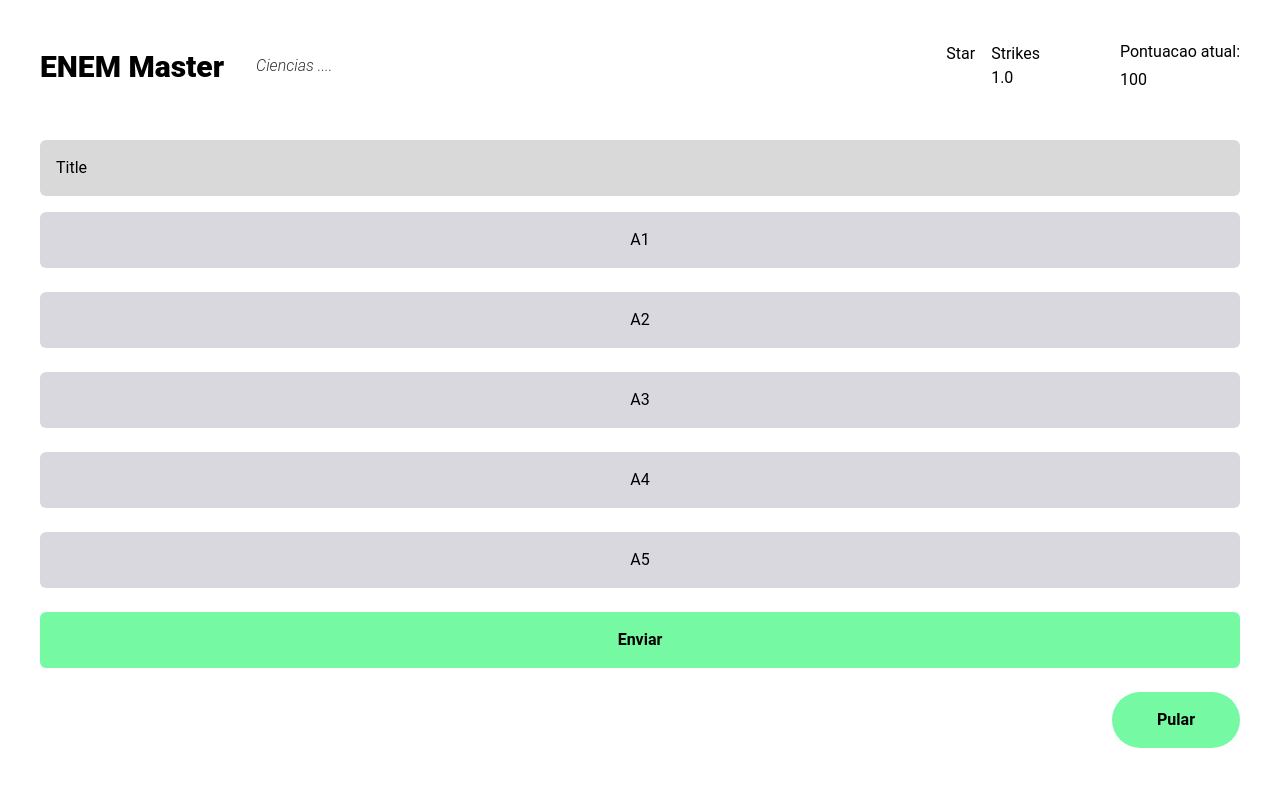
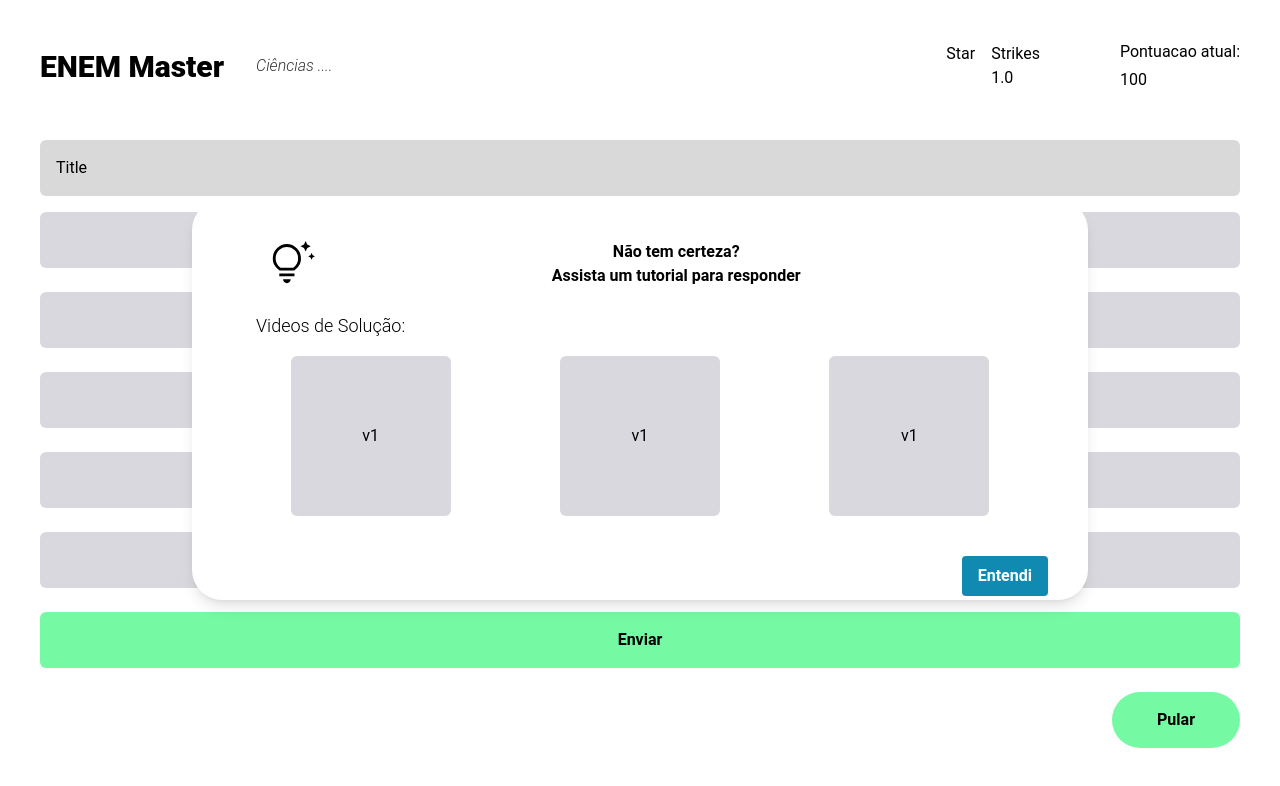
Before and after one commit to MatheusPatriota/Enem-Master, a React (Vite) app: page /question/1 in a window 1280 px wide. Both pictures are taken after a click on the button "Pular". Shown: the top 786 px of the page. Built offline with nearby package versions, Linux system fonts and the light colour scheme.

Commit message:
feat: creating new VideTutorial Modal

```diff
--- a/index.html
+++ b/index.html
@@ -4,7 +4,7 @@
     <meta charset="UTF-8" />
     <link rel="icon" type="image/svg+xml" href="/vite.svg" />
     <meta name="viewport" content="width=device-width, initial-scale=1.0" />
-    <title>Vite + React + TS</title>
+    <title>Enem Master</title>
   </head>
   <body>
     <div id="root"></div>
--- /dev/null
+++ b/src/components/VideoTutorialModal/index.tsx
@@ -0,0 +1,44 @@
+import React from "react";
+import VideoBox from "../VideoBox";
+import Lamp from "../../assets/lamp.svg";
+function VideoTutorialModal(props: any) {
+  const handleClose = () => {
+    props.onClose();
+  };
+
+  return (
+    <>
+      <div className="bg-transparent absolute inset-0 flex justify-center items-center">
+        <div className="bg-white p-10 rounded-[30px] w-[70%] h-[50%] shadow-lg">
+          <div className="flex p-6 pt-0">
+            <div className="w-20 flex justify-center items-center">
+              <img src={Lamp} alt="lampada" width={"45px"} />
+            </div>
+            <div className="flex flex-col justify-center text-center w-full font-bold tex-lg">
+              <p>Não tem certeza?</p>
+              <p>Assista um tutorial para responder</p>
+            </div>
+          </div>
+          <div className="p-6 !pt-0">
+            <p className="font-light text-lg mb-4">Videos de Solução:</p>
+            <div className="flex gap-10 justify-around">
+              <VideoBox />
+              <VideoBox />
+              <VideoBox />
+            </div>
+          </div>
+          <div className="flex justify-end mt-4">
+            <button
+              className="bg-enem-118ab2 hover:opacity-70 text-white font-bold py-2 px-4 rounded"
+              onClick={handleClose}
+            >
+              Entendi
+            </button>
+          </div>
+        </div>
+      </div>
+    </>
+  );
+}
+
+export default VideoTutorialModal;
--- a/src/pages/Question.tsx
+++ b/src/pages/Question.tsx
@@ -1,14 +1,24 @@
-import React from "react";
+import React, { useState } from "react";
 import QuestionBox from "../components/QuestionBox";
+import VideoTutorialModal from "../components/VideoTutorialModal";
 
 function Question() {
+  const [isModalOpen, setIsModalOpen] = useState(false);
+
+  const handleModalOpen = () => {
+    setIsModalOpen(true);
+  };
+
+  const handleModalClose = () => {
+    setIsModalOpen(false);
+  };
   return (
     <>
       <div className="flex flex-col gap-8 p-10">
         <div className="flex gap-4 items-center justify-between">
           <div className=" flex items-center gap-8">
             <div className="text-[30px] font-black">ENEM Master</div>
-            <div className="font-light italic opacity-80">Ciencias ....</div>
+            <div className="font-light italic opacity-80">Ciências ....</div>
           </div>
           <div className=" flex items-center gap-20">
             <div className="flex flex-row gap-4">
@@ -34,12 +44,16 @@ function Question() {
             <QuestionBox question={"A3"} />
             <QuestionBox question={"A4"} />
             <QuestionBox question={"A5"} />
+            {isModalOpen && <VideoTutorialModal onClose={handleModalClose} />}
           </div>
           <div className="mt-6 font-bold p-4 flex justify-center items-center bg-enem-75f9a2 rounded-md cursor-pointer hover:opacity-70">
             Enviar
           </div>
           <div className="mt-6 flex justify-end">
-            <button className="bg-enem-75f9a2 p-4 rounded-full w-32 cursor-pointer hover:opacity-70 font-bold">
+            <button
+              className="bg-enem-75f9a2 p-4 rounded-full w-32 cursor-pointer hover:opacity-70 font-bold"
+              onClick={handleModalOpen}
+            >
               Pular
             </button>
           </div>
```
Also changed, not shown: src/assets/lamp.svg (added).
